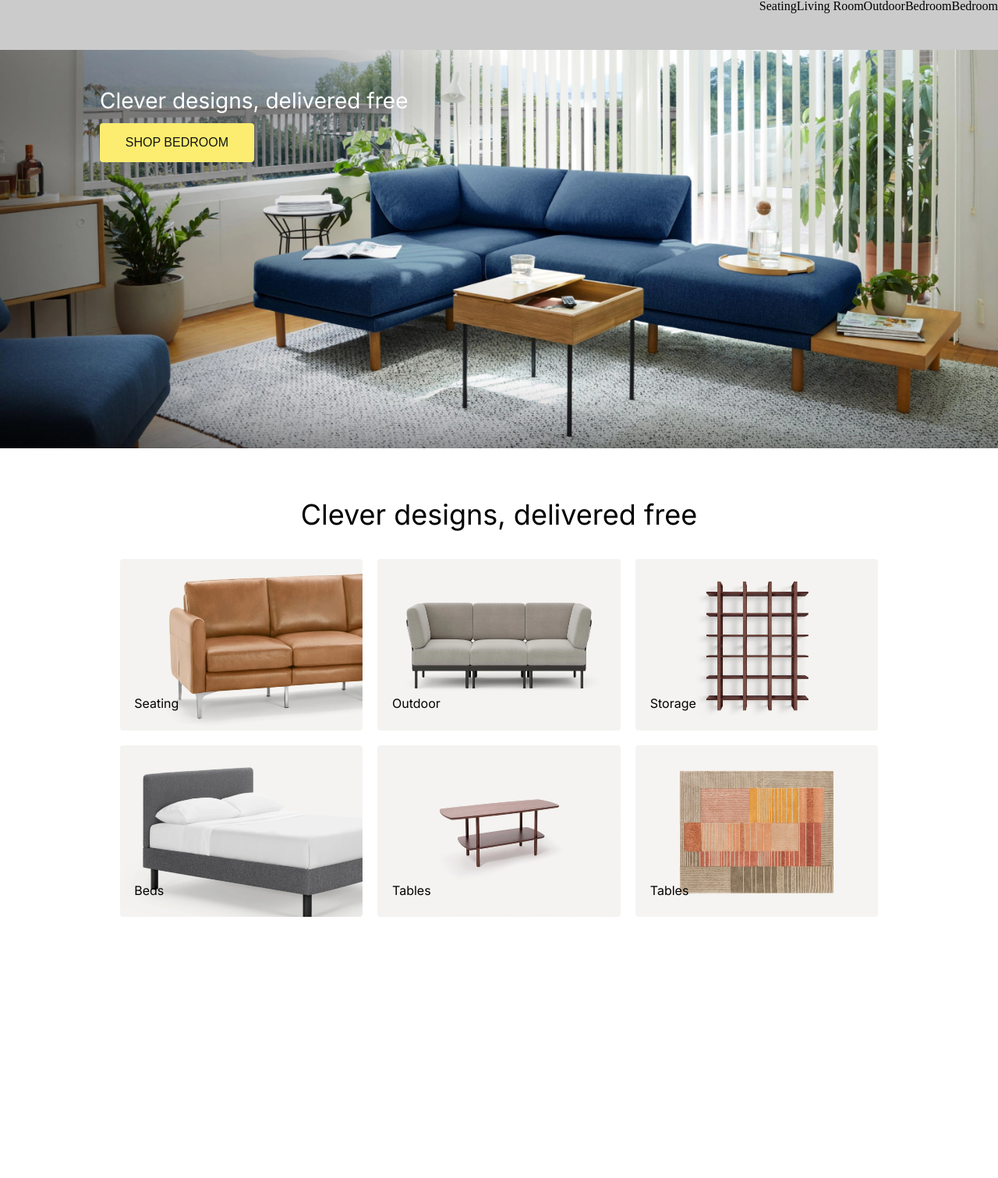
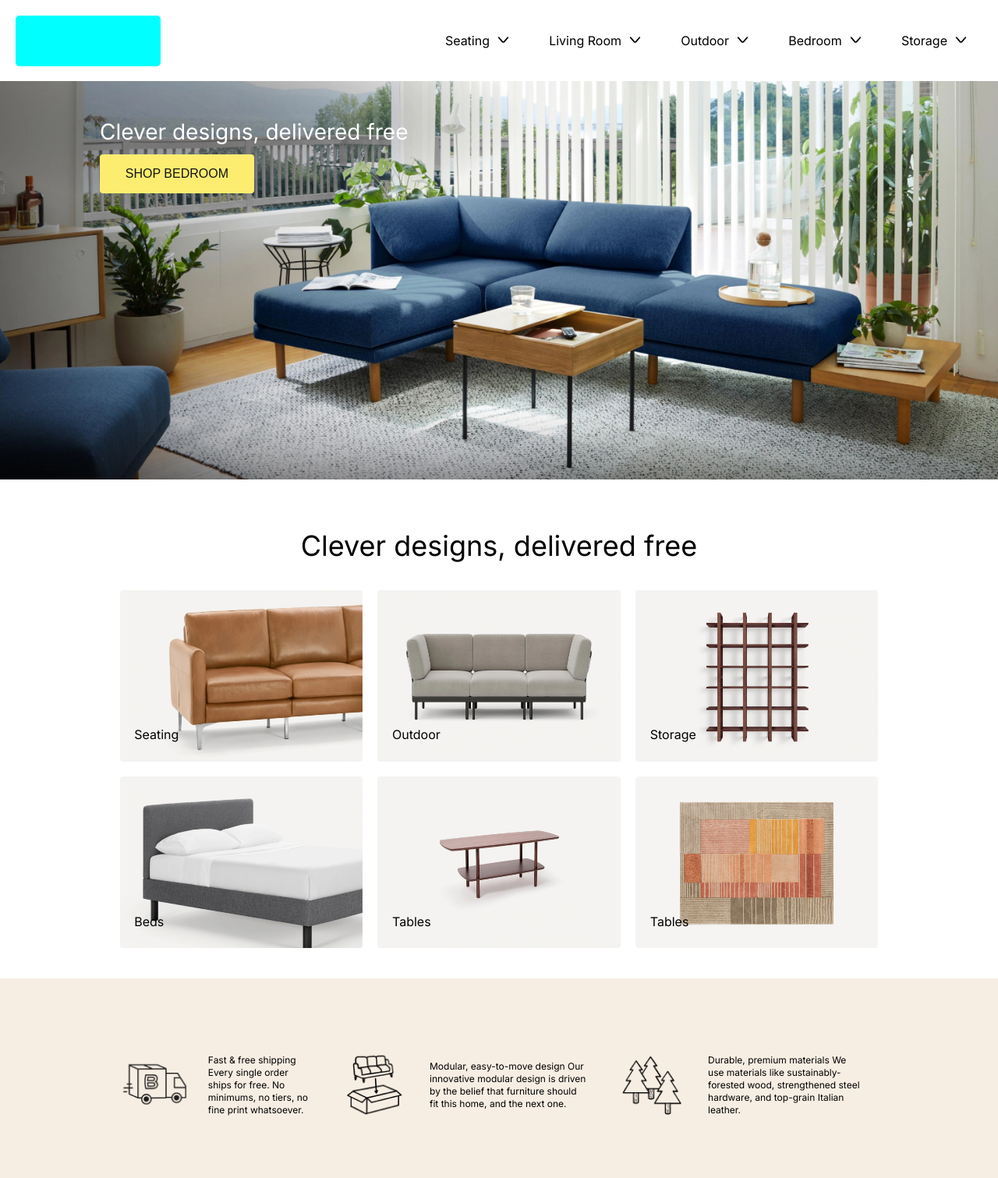
Before and after one commit to ZeAlmeida93/EDIT-HTML-CSS-FINAL, a website: page Project_01/index.html in a window 1280 px wide. Shown: the whole page at 78% size. Before the commit the page ends 1176 px from the top, so only its background shows below. Drawn offline with Linux system fonts and the light colour scheme.

Commit message:
update Landng Page Index 23-06-2024

```diff
--- a/Project_01/index.html
+++ b/Project_01/index.html
@@ -31,12 +31,50 @@
 
         <ul class="navbar">
 
-            <li>Seating</li>
-            <li>Living Room</li>
+            <div class="title-menu">
+                <li>Seating</li> <svg width="15" height="15" viewBox="0 0 9 5" fill="none"
+                    xmlns="http://www.w3.org/2000/svg">
+                    <path d="M1 0.5L3.74742 3.63991C4.14584 4.09524 4.85417 4.09524 5.25258 3.63991L8 0.5"
+                        stroke="black" stroke-linecap="round" />
+                </svg>
+            </div>
+
+            <div class="title-menu">
+                <li>Living Room</li> <svg width="15" height="15" viewBox="0 0 9 5" fill="none"
+                    xmlns="http://www.w3.org/2000/svg">
+                    <path d="M1 0.5L3.74742 3.63991C4.14584 4.09524 4.85417 4.09524 5.25258 3.63991L8 0.5"
+                        stroke="black" stroke-linecap="round" />
+                </svg>
+            </div>
+
+            <div class="title-menu">
+                <li>Outdoor</li> <svg width="15" height="15" viewBox="0 0 9 5" fill="none"
+                    xmlns="http://www.w3.org/2000/svg">
+                    <path d="M1 0.5L3.74742 3.63991C4.14584 4.09524 4.85417 4.09524 5.25258 3.63991L8 0.5"
+                        stroke="black" stroke-linecap="round" />
+                </svg>
+            </div>
+
+            <div class="title-menu">
+                <li>Bedroom</li> <svg width="15" height="15" viewBox="0 0 9 5" fill="none"
+                    xmlns="http://www.w3.org/2000/svg">
+                    <path d="M1 0.5L3.74742 3.63991C4.14584 4.09524 4.85417 4.09524 5.25258 3.63991L8 0.5"
+                        stroke="black" stroke-linecap="round" />
+                </svg>
+            </div>
+
+            <div class="title-menu">
+                <li>Storage</li> <svg width="15" height="15" viewBox="0 0 9 5" fill="none"
+                    xmlns="http://www.w3.org/2000/svg">
+                    <path d="M1 0.5L3.74742 3.63991C4.14584 4.09524 4.85417 4.09524 5.25258 3.63991L8 0.5"
+                        stroke="black" stroke-linecap="round" />
+                </svg>
+            </div>
+            <!--    <li>Living Room</li>
             <li>Outdoor</li>
             <li>Bedroom</li>
             <li>Bedroom</li>
-
+        -->
         </ul>
 
 
@@ -101,6 +139,51 @@
     </section>
 
 
+    <section class="orange-section">
+
+        <div class="flex wrapper row">
+
+<div class="flex row">
+<img src="/Project_01/assets/icons/image 2.png" alt="">
+
+<span class="policies-text"> Fast & free shipping
+    Every single order ships for free. No minimums, no tiers, no fine print whatsoever. </span>
+
+
+</div>
+
+
+<div class="flex row">
+    <img src="/Project_01/assets/icons/image 3.png" alt="">
+
+    <span class="policies-text"> Modular, easy-to-move design
+        Our innovative modular design is driven by the belief that furniture should fit this home, and the next one. </span>
+
+
+    </div>
+
+    <div class="flex row">
+        <img src="/Project_01/assets/icons/image 4.png" alt="">
+
+        <span class="policies-text"> Durable, premium materials
+            We use materials like sustainably-forested wood, strengthened steel hardware, and top-grain Italian leather. </span>
+
+
+        </div>
+
+
+
+
+        </div>
+
+
+
+
+
+
+
+    </section>
+
 
 </body>
 
--- a/Project_01/styles/global.scss
+++ b/Project_01/styles/global.scss
@@ -27,16 +27,54 @@ h3 {
 }
 
 header {
+  display: flex;
+  position: sticky;
+  top: 0px;
+  z-index: 4;
+  background-color: white;
+  box-sizing: content-box;
+
   nav {
     width: 100%;
     height: 64px;
-    background-color: rgb(203, 203, 203);
+    display: flex;
+    flex-direction: row;
+    justify-content: space-between;
+    margin: 20px;
+
+    .logo {
+      width: 15%;
+      height: 65px;
+
+      background-color: aqua;
+      border-radius: 5px;
+    }
+
+    .navbar {
+      display: flex;
+      flex-direction: row;
+      justify-content: space-around;
+      gap: 4vw;
+      margin-right: 20px;
+    }
 
     ul {
       display: flex;
       flex-direction: row;
       justify-content: end;
       align-self: center;
+
+      li {
+        font-family: "Inter", "sans-serif";
+      }
+
+      .title-menu {
+
+        display: flex;
+        gap: 10px;
+        flex-direction: row;
+        align-content: center;
+      }
     }
   }
 }
@@ -53,7 +91,6 @@ body {
   height: 50px;
   border-radius: 4px;
   border: 0px;
-
   width: 50%;
 }
 
@@ -79,8 +116,14 @@ body {
   margin-top: 5%;
 }
 
+.flex {
+
+  display: flex;
+}
+
 .wrapper {
   margin-top: 3%;
+  margin-bottom: 3%;
   padding-left: 12%;
   padding-right: 12%;
   justify-content: center;
@@ -119,3 +162,34 @@ body {
     left: 6%;
   }
 }
+
+
+.orange-section {
+display: flex;
+width: 100%;
+height: 256px;
+background-color: #F7EEE3;
+overflow: hidden;
+
+img {
+
+  display: flex;
+  width: 50%;
+  height: max-content;
+  align-self: center;
+}
+
+
+.policies-text {
+  font-family: "Inter", "sans-serif";
+  line-height: 16px;
+  font-size: 12px;
+  align-content: center;
+  padding-left: 20px;
+  padding-right: 20px;
+
+
+
+}
+
+}
--- a/Project_01/styles/sass partials/components.scss
+++ /dev/null
@@ -1,6 +0,0 @@
-@import 'global.scss';
-
-.button {
-    color: $primary-background-color;
-    background-color: $btn-color-primary;
-  }
--- a/Project_01/styles/sass partials/type.scss
+++ /dev/null
@@ -1,11 +0,0 @@
-h1 {
-    font-family: "Inter", "sans-serif";
-    font-size: 36px;
-    text-align: center;
-  }
-
-   h3 {
-
-    font-family: "Inter", "sans-serif";
-
-  }
```
Also changed, not shown: Project_01/assets/banner-couch-overlay.png (added), Project_01/assets/banner-lifestyle/banner-footer.jpg (added), Project_01/assets/feed-social-products/Rectangle 14.png (added), Project_01/assets/feed-social-products/Rectangle 15.png (added), Project_01/assets/feed-social-products/Rectangle 16.png (added), Project_01/assets/feed-social-products/Rectangle 17.png (added), Project_01/assets/feed-social-products/Rectangle 18.png (added), Project_01/assets/icons/down arrow.svg (added), Project_01/assets/product-photos/Rectangle 10.jpg (added), Project_01/assets/product-photos/Rectangle 11.jpg (added), Project_01/assets/product-photos/Rectangle 12.jpg (added), Project_01/assets/product-photos/Rectangle 9.jpg (added), Project_01/styles/global.css, 2 other files. Lines whose indentation alone changed are shown as unchanged.
